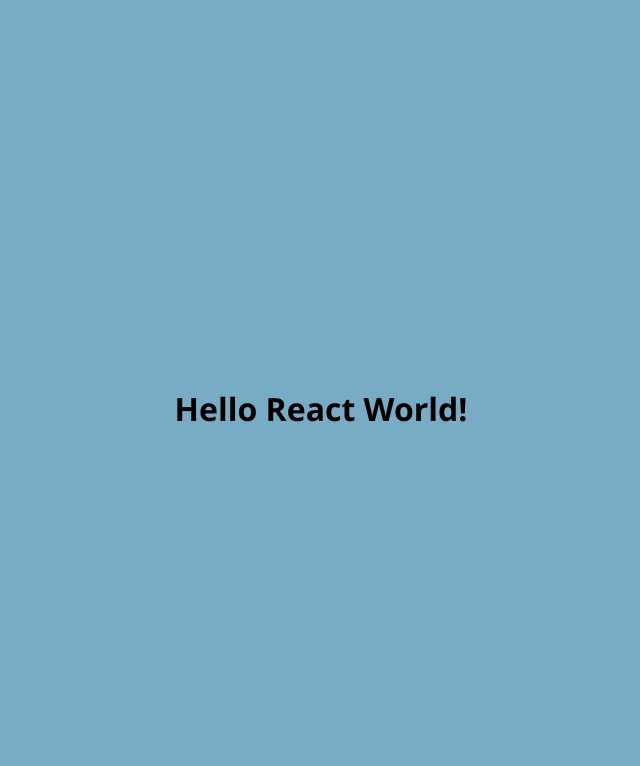
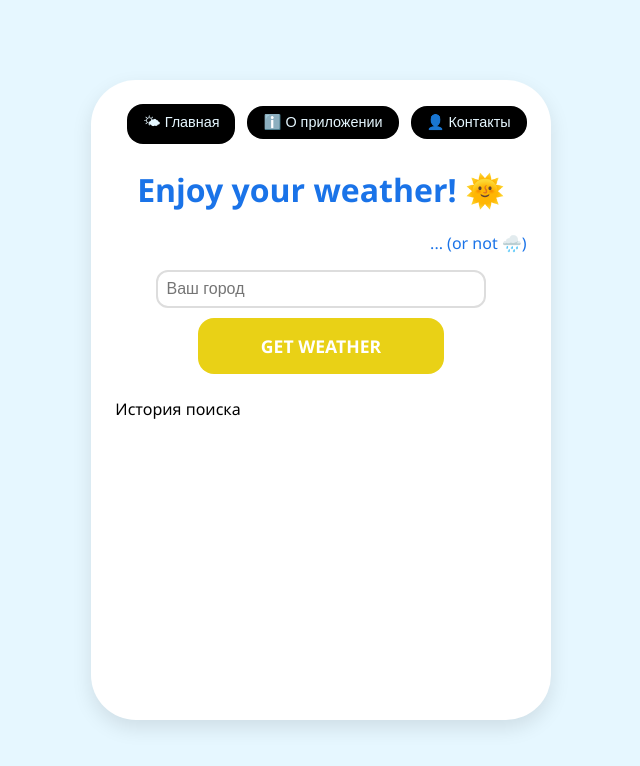
Before and after one commit to dzhusai25-sudo/React-Weather, a React app: page / in a window 1280 px wide. Shown: the top 766 px of the page, without its empty margins (319-959 px from the left). Built offline with nearby package versions, Linux system fonts and the light colour scheme.

Commit message:
weather html

```diff
--- a/src/ReactApp.css
+++ b/src/ReactApp.css
@@ -1,15 +1,101 @@
-/*
-Базовый сброс отступов и полей
-*/
 * {
   box-sizing: border-box;
 }
 
 body {
-  font-family: "Segoe UI", Tahoma, Geneva, Verdana, sans-serif;
-  background-color: hwb(199 47% 23%);
+  font-family: 'Segoe UI', Tahoma, Geneva, Verdana, sans-serif;
+  background-color: #e6f7ff;
   min-height: 100vh;
   display: flex;
   align-items: center;
   justify-content: center;
+  margin: 0;
+  padding: 16px;
 }
+
+.ReactApp {
+  max-width: 500px;
+  width: 100%;
+  padding: 24px;
+  background-color: white;
+  border-radius: 45px;
+  box-shadow: 0 8px 20px rgba(0, 0, 0, 0.1);
+  min-height: 80vh;
+  transition: opacity 0.2s ease;
+}
+
+.navi {
+  text-align: right;
+  font-size: 0.9rem;
+  margin-bottom: 24px;
+}
+
+.navi button {
+  margin-left: 12px;
+  padding: 8px 16px;
+  background-color: hsl(0, 0%, 0%);
+  color:#e6f7ff;
+  border: none;
+  border-radius: 16px;
+  cursor: pointer;
+  transition: background-color 0.2s;
+  font-size: inherit;
+}
+
+/* .navi button:hover {
+  background-color: #b0e0ff;
+} */
+
+/* Заголовок */
+.runApp {
+  text-align: center;
+  color: #1a73e8;
+}
+
+.orNot {
+  text-align: right;
+  color: #1a73e8;
+}
+
+/* Поле ввода */
+.input {
+  display: block;
+  width: 80%;
+  margin: 0 auto 24px auto;
+  padding: 8px;
+  border: 2px solid #ddd;
+  border-radius: 12px;
+  font-size: 1rem;
+  margin-bottom: 10px;
+}
+
+/* Кнопка */
+.button {
+  display: block;
+  width: 60%;
+  margin: 0 auto 24px auto;
+  padding: 16px;
+  background-color: hsl(53, 83%, 50%);
+  color: rgb(255, 255, 255);
+  border: none;
+  border-radius: 16px;
+  cursor: pointer;
+  font-size: 1.1rem;
+  font-weight: 600;
+  text-transform: uppercase;
+  font-family: inherit;
+}
+
+@media (max-width: 600px) {
+  .ReactApp {
+    margin: 0;
+    padding: 16px;
+    min-height: 70vh;
+  }
+  .navi {
+    text-align: center;
+  }
+  .navi button {
+    margin: 0 6px;
+  }
+}
--- a/src/ReactApp.tsx
+++ b/src/ReactApp.tsx
@@ -1,9 +1,23 @@
 import "./ReactApp.css";
+import { Home } from "./pages/Home";
+import { About } from "./pages/About";
+import { Contacts } from "./pages/Contacts";
+import { useState } from "react";
+
 
 export function ReactApp() {
+  const [page, setPage] = useState("Home");
+
   return (
     <div className="ReactApp">
-      <h1>Hello React World! </h1>
+      <nav className="navi">
+        <button onClick={() => setPage("Home")}>🌤 Главная</button>
+        <button onClick={() => setPage("About")}>ℹ️ О приложении</button>
+        <button onClick={() => setPage("Contacts")}>👤 Контакты</button>
+      </nav>
+      {page === "Contacts" && <Contacts />}
+      {page === "About" && <About />}
+      {page === "Home" && <Home />}
     </div>
   );
 }
--- /dev/null
+++ b/src/pages/About.tsx
@@ -0,0 +1,9 @@
+export function About() {
+    return (
+      <div className="about-page">
+        <h2>О приложении</h2>
+        <p>Это приложение показывает погоду в реальном времени.</p>
+        <p>Использует OpenWeatherMap API.</p>
+      </div>
+    );
+}
--- /dev/null
+++ b/src/pages/Contacts.tsx
@@ -0,0 +1,10 @@
+export function Contacts() {
+    return (
+      <div className="contacts-page">
+        <h2>Контакты</h2>
+        <a href="https://github.com/dzhusai25-sudo" target="_blank" rel="noopener noreferrer">
+          GitHub
+        </a>
+      </div>
+    );
+}
--- /dev/null
+++ b/src/pages/Home.tsx
@@ -0,0 +1,14 @@
+export function Home() {
+    return (
+        <div>
+        <div id="currentWidget" className="widget current-weather"></div>
+        <h1 className="runApp">Enjoy your weather! 🌞</h1>
+        <p className="orNot">... (or not 🌧️)</p>
+        <input className="input" placeholder="Ваш город"></input>
+        <button className="button">Get Weather</button>
+        <div className="result"></div>
+        <div className="errors"></div>
+        <div className="hostory">История поиска</div>
+        </div>
+    );
+}
```
